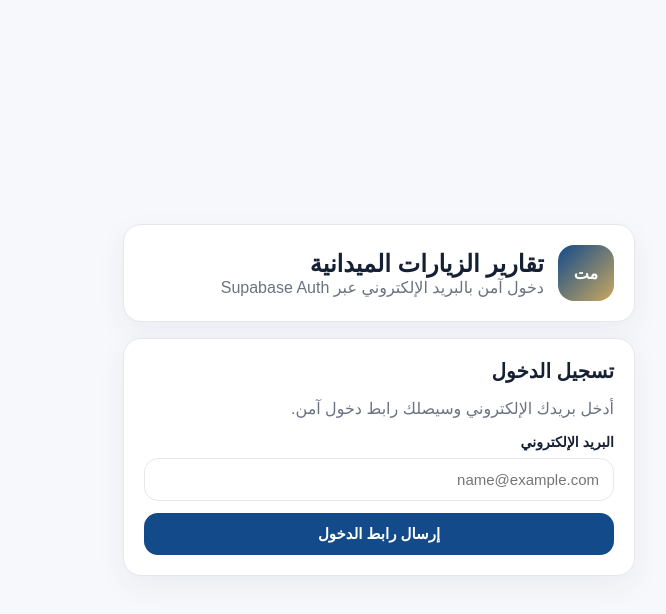
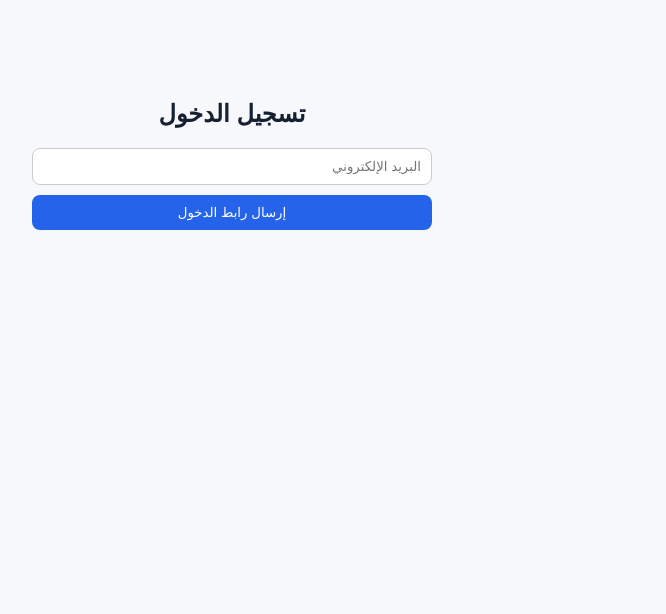
Before and after one commit to majed-almasmoum/field-visits-system, a Next.js app: page /login in a window 1280 px wide. Shown: the top 614 px of the page, without its empty margins (478-1144 px from the left). Built offline with nearby package versions, Linux system fonts and the light colour scheme; no server answers.

Commit message:
final login fix

```diff
--- a/app/login/page.tsx
+++ b/app/login/page.tsx
@@ -1,20 +1,78 @@
-import { LoginForm } from '@/components/login-form';
+'use client';
+
+import { useState } from 'react';
+import { createClient } from '@/lib/supabase-browser';
 
 export default function LoginPage() {
+  const [email, setEmail] = useState('');
+  const [loading, setLoading] = useState(false);
+  const [message, setMessage] = useState('');
+
+  const supabase = createClient();
+
+  const handleLogin = async () => {
+    if (!email) {
+      setMessage('⚠️ اكتب الإيميل');
+      return;
+    }
+
+    setLoading(true);
+    setMessage('');
+
+    const { error } = await supabase.auth.signInWithOtp({
+      email,
+      options: {
+        emailRedirectTo: `${location.origin}/auth/callback`,
+      },
+    });
+
+    if (error) {
+      setMessage('❌ ' + error.message);
+    } else {
+      setMessage('📩 تم إرسال الرابط، شيك الإيميل');
+    }
+
+    setLoading(false);
+  };
+
   return (
-    <main className="container" style={{ maxWidth: 560, minHeight: '100vh', display: 'grid', alignItems: 'center' }}>
-      <div>
-        <div className="card section" style={{ marginBottom: 16 }}>
-          <div className="header-brand">
-            <div className="logo-box">مت</div>
-            <div>
-              <h1 className="page-title" style={{ fontSize: 24 }}>تقارير الزيارات الميدانية</h1>
-              <div className="muted">دخول آمن بالبريد الإلكتروني عبر Supabase Auth</div>
-            </div>
-          </div>
-        </div>
-        <LoginForm />
-      </div>
-    </main>
+    <div style={{ maxWidth: 400, margin: '100px auto', textAlign: 'center' }}>
+      <h2>تسجيل الدخول</h2>
+
+      <input
+        type="email"
+        placeholder="البريد الإلكتروني"
+        value={email}
+        onChange={(e) => setEmail(e.target.value)}
+        style={{
+          width: '100%',
+          padding: '10px',
+          marginBottom: '10px',
+          borderRadius: '8px',
+          border: '1px solid #ccc',
+        }}
+      />
+
+      <button
+        onClick={handleLogin}
+        disabled={loading}
+        style={{
+          width: '100%',
+          padding: '10px',
+          borderRadius: '8px',
+          background: '#2563eb',
+          color: 'white',
+          border: 'none',
+          cursor: loading ? 'not-allowed' : 'pointer',
+          opacity: loading ? 0.6 : 1,
+        }}
+      >
+        {loading ? '⏳ جاري الإرسال...' : 'إرسال رابط الدخول'}
+      </button>
+
+      {message && (
+        <p style={{ marginTop: '15px', color: '#333' }}>{message}</p>
+      )}
+    </div>
   );
 }
```
